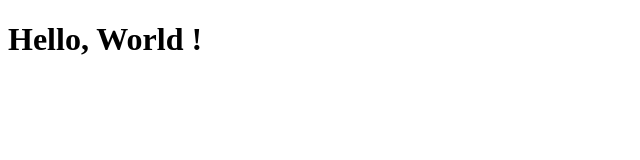
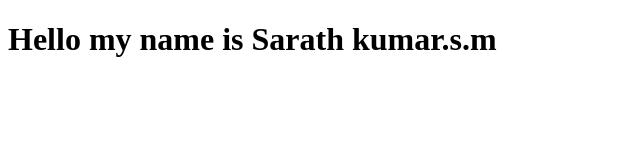
Before and after one commit to Sarath-Kumar-s-m/Sarath-Kumar-s-m.github.io, a plain HTML site: page index.html in a window 1280 px wide. Shown: the whole page, without its empty margins (0-640 px from the left). Drawn offline with Linux system fonts and the light colour scheme.

Commit message:
create(index.html): basic stylesheet setup !

```diff
--- a/index.html
+++ b/index.html
@@ -4,9 +4,10 @@
 	<meta charset="utf-8">
 	<meta name="viewport" content="with=device-width,initial-scale=1.0">
 	<meta name="author" content="Sarath kumar_">
+	<link rel="stylesheet" href="./style.css">
 	<title>Home</title>
     </head>
     <body>
-	<h1>Hello, World !</h1>
+	<h1 id="Heading">Hello my name is Sarath kumar.s.m</h1>
     </body>
 </html>
```
Also changed, not shown: script.js (added), style.css (added).
